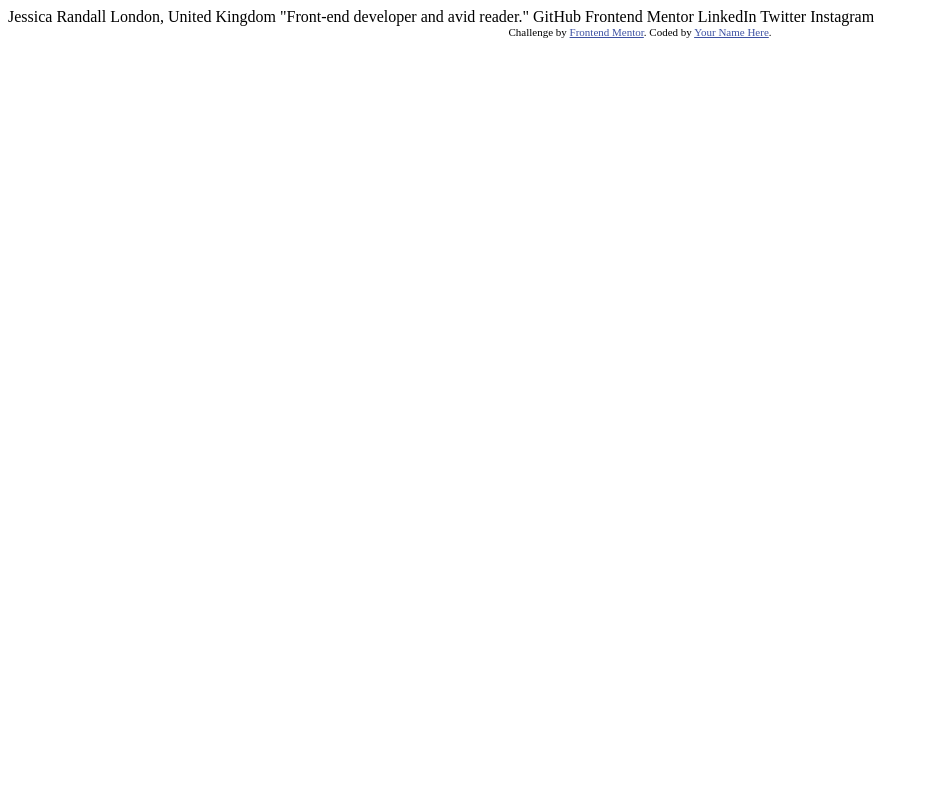
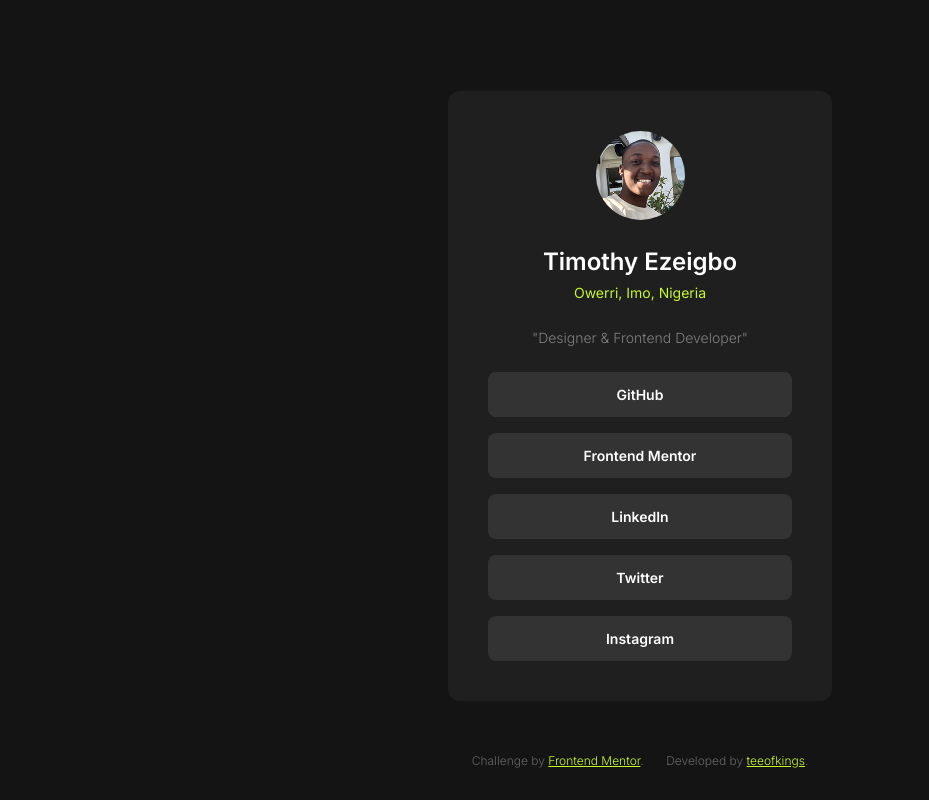
Before and after one commit to Teeofkings/social-links-profile, a plain HTML site: page index.html in a window 1280 px wide. Shown: the whole page, without its empty margins (0-929 px from the left). Drawn offline with Linux system fonts and the light colour scheme.

Commit message:
Finalizing my Submission

```diff
--- a/index.html
+++ b/index.html
@@ -5,30 +5,33 @@
   <meta name="viewport" content="width=device-width, initial-scale=1.0"> <!-- displays site properly based on user's device -->
 
   <link rel="icon" type="image/png" sizes="32x32" href="./assets/images/favicon-32x32.png">
+  <link rel="stylesheet" href="style.css">
+
+  <link rel="preconnect" href="https://fonts.googleapis.com">
+  <link rel="preconnect" href="https://fonts.gstatic.com" crossorigin>
+  <link href="https://fonts.googleapis.com/css2?family=Figtree:ital,wght@0,300..900;1,300..900&family=Inter:ital,opsz,wght@0,14..32,100..900;1,14..32,100..900&family=Outfit:wght@100..900&display=swap" rel="stylesheet">
 
   <title>Frontend Mentor | Social links profile</title>
-
-  <!-- Feel free to remove these styles or customise in your own stylesheet 👍 -->
-  <style>
-    .attribution { font-size: 11px; text-align: center; }
-    .attribution a { color: hsl(228, 45%, 44%); }
-  </style>
 </head>
 <body>
-
-  Jessica Randall
-  London, United Kingdom
-  "Front-end developer and avid reader."
-
-  GitHub
-  Frontend Mentor
-  LinkedIn
-  Twitter
-  Instagram
-
-  <div class="attribution">
-    Challenge by <a href="https://www.frontendmentor.io?ref=challenge" target="_blank">Frontend Mentor</a>.
-    Coded by <a href="#">Your Name Here</a>.
-  </div>
+  <main>
+    <img src="assets/images/Tee PFP.png" alt="User Image">
+    <section class="Info">
+      <h1>Timothy Ezeigbo</h1>
+      <p>Owerri, Imo, Nigeria</p>
+    </section>
+      <p>"Designer & Frontend Developer"</p>
+    <ul>
+      <li><a href="https://github.com/Teeofkings">GitHub</a></li>
+      <li><a href="https://www.frontendmentor.io/profile/Teeofkings">Frontend Mentor</a></li>
+      <li><a href="https://www.linkedin.com/in/timothyezeigbo/">LinkedIn</a></li>
+      <li><a href="https://x.com/teeofkings">Twitter</a></li>
+      <li><a href="https://www.instagram.com/teeofkings/">Instagram</a></li>
+    </ul>
+  </main>
+  <footer class="attribution">
+    <p>Challenge by <a href="https://www.frontendmentor.io?ref=challenge" target="_blank">Frontend Mentor</a>.</p>
+    <p>Developed by <a href="https://x.com/teeofkings">teeofkings</a>.</p>
+  </footer>
 </body>
 </html>
--- /dev/null
+++ b/style.css
@@ -0,0 +1,142 @@
+:root {
+    /* Colors */
+    --Green: hsl(75, 94%, 57%);
+    --White: hsl(0, 0%, 100%);
+    --Grey-700: hsl(0, 0%, 20%);
+    --Grey-800: hsl(0, 0%, 12%);
+    --Grey-900: hsl(0, 0%, 8%);
+    --Grey-300: hsl(0, 0%, 40%);
+    --Grey-200: hsl(0, 0%, 50%);
+
+    /* Spacing */
+    --space-xs: .125rem;
+    --space-base: 1rem;
+    --space-md: clamp(1.5rem, 6.5vw, 2.5rem);
+    --space-lg: 2.5rem;
+
+    /* Font Sizes */
+    --fs-h1: 1.5rem;
+    --fs-p: .875rem;
+
+    /* Radius */
+    --br-01: .75rem;
+
+}
+
+.attribution {
+    font-size: .75rem;
+    text-align: center;
+    display: flex;
+    flex-direction: column;
+    position: absolute;
+    bottom: 1.7rem;
+    color: var(--Grey-300);
+    font-weight: 300;
+    gap: .5rem;
+
+}
+
+.attribution a {
+    color: var(--Green);
+}
+
+.attribution p {
+    margin: 0;
+}
+
+body {
+    font-family: inter, sans-serif;
+    background-color: var(--Grey-900);
+    display: flex;
+    flex-direction: column;
+    justify-content: center;
+    align-items: center;
+    height: 98vh;
+}
+
+main {
+    background-color: var(--Grey-800);
+    padding: var(--space-md);
+    border-radius: var(--br-01);
+    display: flex;
+    flex-direction: column;
+    align-items: center;
+    text-align: center;
+    justify-content: center;
+    gap: 1.5rem;
+    width: clamp(20.4375rem, 87.2vw, 24rem);
+    box-sizing: border-box;
+    position: relative;
+    bottom: 0.25rem;
+}
+
+img {
+    border-radius: 100%;
+    width: 5.5625rem;
+}
+
+h1 {
+    color: var(--White);
+    font-size: var(--fs-h1);
+    font-weight: 600;
+    margin: 0;
+    line-height: 150%;
+}
+
+.Info {
+    gap: .125rem;
+    display: flex;
+    flex-direction: column;
+}
+
+.Info p {
+    color: var(--Green);
+    margin: 0;
+    font-weight:400;
+    line-height: 150%;
+}
+
+main p {
+    color: var(--Grey-200);
+    font-weight: 300;
+    font-size: var(--fs-p);
+    margin: 0;
+    line-height: 150%;
+}
+
+ul {
+    margin: 0;
+    list-style: none;
+    padding: 0;
+    display: flex;
+    flex-direction: column;
+    gap: var(--space-base);
+    width: 100%;
+}
+
+li a {
+    text-decoration: none;
+    color: var(--White);
+    font-size: var(--fs-p);
+    display: flex;
+    flex-direction: column;
+    padding-block: .75rem;
+    background-color: var(--Grey-700);
+    border-radius: .5rem;
+    font-weight: 600;
+    line-height: 150%;
+}
+
+li a:hover {
+    background-color: var(--Green);
+    color: var(--Grey-900);
+}
+
+@media (min-width: 30rem) {
+    .attribution {
+        display: flex;
+        flex-direction: row;
+        gap: 1.4rem;
+        bottom: 2rem
+    }
+}
```
Also changed, not shown: assets/images/Tee PFP.png (added).
